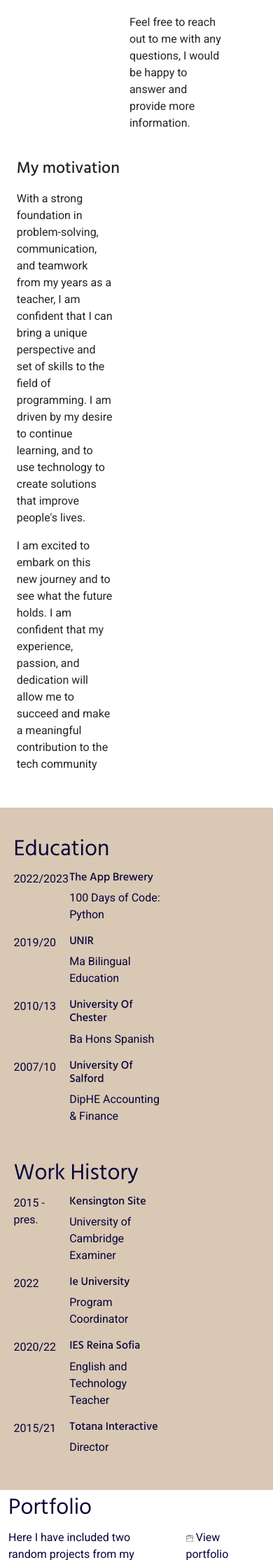
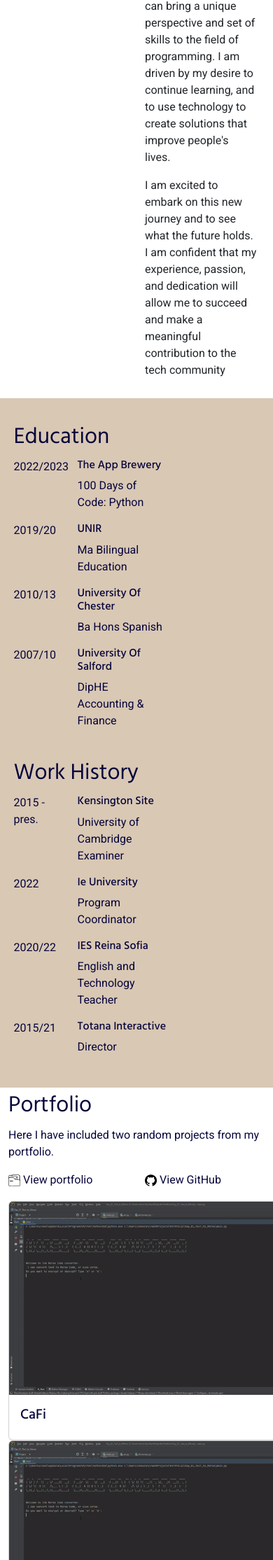
Before and after one commit to BigEd12/Day_80_Bootstrap_Portfolio, a Flask app: page / in a window 390 px wide; the page is wider, and only the part inside the window is pictured. Shown: the part 2856-5085 px from the top of that part at 70% size. Run offline with Flask 3, Linux system fonts and the light colour scheme; some libraries are stand-ins or nearby versions.

Commit message:
Minor responsiveness updates

```diff
--- a/static/css/styles.css
+++ b/static/css/styles.css
@@ -134,8 +134,7 @@ white-section {
     background-size: cover;
     background-attachment: fixed;
     padding-top: 4%;
-    height: 1000px;
-    width: 130%;
+    min-height: 1000px;
 }
 
 a:hover {
@@ -145,7 +144,7 @@ a:hover {
 /*-------------------- ABOUT - INDEX --------------------*/
 #about {
     padding: 3%;
-    width: 130%;
+    width: 100%;
 }
 
 .motivation-text {
@@ -163,7 +162,7 @@ a:hover {
 /*-------------------- CV - INDEX --------------------*/
 
 #cv {
-    width: 130%;
+    width: 100%;
 }
 
 .cv-section-titles {
@@ -172,7 +171,7 @@ a:hover {
 
 /*-------------------- PORTFOLIO - INDEX --------------------*/
 #portfolio {
-    width: 130%;
+    width: 100%;
     color: var(--primary-color);
 }
 
@@ -196,7 +195,7 @@ a:hover {
 
 /*-------------------- CONTACT - INDEX --------------------*/
 #contact {
-    width: 130%;
+    width: 100%;
 }
 
 /*-------------------- PORTFOLIO - PAGE --------------------*/
@@ -263,3 +262,22 @@ a:hover {
 }
 
 /*-------------------- RESPONSIVENESS --------------------*/
+
+/* Mobiles */
+@media (max-width: 576px) {
+
+    .offcanvas {
+        max-width: 250px;
+    }
+
+    #landing {
+        background-image: url("../img/bg_2.jpg");
+        background-position: center center;
+        min-height: 950px;
+    }
+
+    .icon-images {
+        width: 2rem;
+        padding: 15%;
+    }
+}
--- a/templates/index.html
+++ b/templates/index.html
@@ -23,27 +23,24 @@
                     </div>
                 </div>
                 <div class="row">
-                    <div class="col-4">
+                    <div class="col-6">
                         <img src="{{ url_for('static', filename='/img/profile-standing.jpg') }}" alt="Eduardo-Olmos">
                     </div>
-                    <div class="col-4">
+                    <div class="col-6">
                         <p>Born and raised in Liverpool, I have always had a passion for technology and education. After completing my Diploma of Higher Education in the UK, I took advantage of the opportunity to study in Madrid through an Erasmus program. This experience not only allowed me to immerse myself in a new culture, but also sparked my interest in different approaches to education.</p>
                         <p>As a result, in 2019 I completed my Masters Degree while living here and working as a teacher.</p>
                         <p>With a desire to find greater satisfaction, I made a career change in the summer of 2022. I had had the opportunity to teach basic coding classes at a school, and this experience solidified my passion for technology and programming.</p>
                         <p>Since then, I have been continuously learning and developing my skills in Python, HTML, CSS, and other related technologies. I have gained experience with Jinja templating, Bootstrap, Flask, and SQL, among others.</p>
                         <p>I am eager to start my journey in the tech industry and am now actively seeking my first position. I am a quick learner, highly motivated, and committed to using my skills and knowledge to make a difference.</p>
                         <p>Feel free to reach out to me with any questions, I would be happy to answer and provide more information.</p>
-                    </div>
-                </div>
-                <div class="row motivation-text">
-                    <div class="col-12">
-                        <h3>My motivation</h3>
-                    </div>
-                </div>
-                <div class="row motivation-section">
-                    <div class="col-4">
-                        <p>With a strong foundation in problem-solving, communication, and teamwork from my years as a teacher, I am confident that I can bring a unique perspective and set of skills to the field of programming. I am driven by my desire to continue learning, and to use technology to create solutions that improve people's lives.</p>
-                        <p>I am excited to embark on this new journey and to see what the future holds. I am confident that my experience, passion, and dedication will allow me to succeed and make a meaningful contribution to the tech community</p>
+
+                        <div class="row">
+                            <div class="col-12">
+                                <h3>My motivation</h3>
+                                <p>With a strong foundation in problem-solving, communication, and teamwork from my years as a teacher, I am confident that I can bring a unique perspective and set of skills to the field of programming. I am driven by my desire to continue learning, and to use technology to create solutions that improve people's lives.</p>
+                                <p>I am excited to embark on this new journey and to see what the future holds. I am confident that my experience, passion, and dedication will allow me to succeed and make a meaningful contribution to the tech community</p>
+                            </div>
+                        </div>
                     </div>
                 </div>
             </div>
@@ -53,79 +50,79 @@
         <section class="light-section" id="cv">
             <div class="container">
                 <div class="row">
-                    <div class="col-xl-6 col-12 cv-section-titles">
+                    <div class="col-md-6 col-12 offset-xs-2 cv-section-titles">
                         <h2 class="sub-heading">Education</h2>
                         <div class="row">
-                            <div class="col-2">
+                            <div class="col-3">
                                 <p>2022/2023</p>
                             </div>
-                            <div class="col-4">
+                            <div class="col-5">
                                 <h6>The App Brewery</h6>
                                 <p>100 Days of Code: Python</p>
                             </div>
                         </div>
                         <div class="row">
-                            <div class="col-2">
+                            <div class="col-3">
                                 <p>2019/20</p>
                             </div>
-                            <div class="col-4">
+                            <div class="col-5">
                                 <h6>UNIR</h6>
                                 <p>Ma Bilingual Education</p>
                             </div>
                         </div>
                         <div class="row">
-                            <div class="col-2">
+                            <div class="col-3">
                                 <p>2010/13</p>
                             </div>
-                            <div class="col-4">
+                            <div class="col-5">
                                 <h6>University Of Chester</h6>
                                 <p>Ba Hons Spanish</p>
                             </div>
                         </div>
                         <div class="row">
-                            <div class="col-2">
+                            <div class="col-3">
                                 <p>2007/10</p>
                             </div>
-                            <div class="col-4">
+                            <div class="col-5">
                                 <h6>University Of Salford</h6>
                                 <p>DipHE Accounting & Finance</p>
                             </div>
                         </div>
                     </div>
-                    <div class="col-xl-6 col-12 cv-section-titles">
+                    <div class="col-md-6 col-12 cv-section-titles">
                         <h2 class="sub-heading">Work History</h2>
                         <div class="row">
-                            <div class="col-2">
+                            <div class="col-3">
                                 <p>2015 - pres.</p>
                             </div>
-                            <div class="col-4">
+                            <div class="col-5">
                                 <h6>Kensington Site</h6>
                                 <p>University of Cambridge Examiner</p>
                             </div>
                         </div>
                         <div class="row">
-                            <div class="col-2">
+                            <div class="col-3">
                                 <p>2022</p>
                             </div>
-                            <div class="col-4">
+                            <div class="col-5">
                                 <h6>Ie University</h6>
                                 <p>Program Coordinator</p>
                             </div>
                         </div>
                         <div class="row">
-                            <div class="col-2">
+                            <div class="col-3">
                                 <p>2020/22</p>
                             </div>
-                            <div class="col-4">
+                            <div class="col-5">
                                 <h6>IES Reina Sofia</h6>
                                 <p>English and Technology Teacher</p>
                             </div>
                         </div>
                         <div class="row">
-                            <div class="col-2">
+                            <div class="col-3">
                                 <p>2015/21</p>
                             </div>
-                            <div class="col-4">
+                            <div class="col-5">
                                 <h6>Totana Interactive</h6>
                                 <p>Director</p>
                             </div>
@@ -144,13 +141,13 @@
                     </div>
                 </div>
                 <div class="row">
-                    <div class="col-6">
+                    <div class="col-12 col-md-6">
                         <p>Here I have included two random projects from my portfolio.</p>
                     </div>
-                    <div class="col-3">
+                    <div class="col-6 col-md-3">
                         <a href="{{ url_for ('portfolio') }}"><img src="{{ url_for('static', filename='img/portfolio.png') }}" class="portfolio-link-image">   View portfolio</a>
                     </div>
-                    <div class="col-3">
+                    <div class="col-6 col-md-3">
                         <a href="https://github.com/BigEd12"><img src="{{ url_for('static', filename='img/github.png') }}" class="portfolio-link-image">   View GitHub</a>
                     </div>
                 </div>
```
Also changed, not shown: static/img/bg_2.jpg (added).
